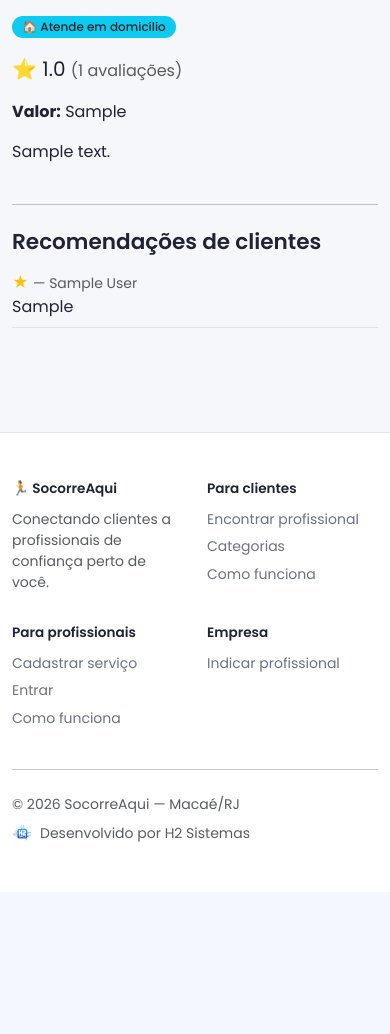
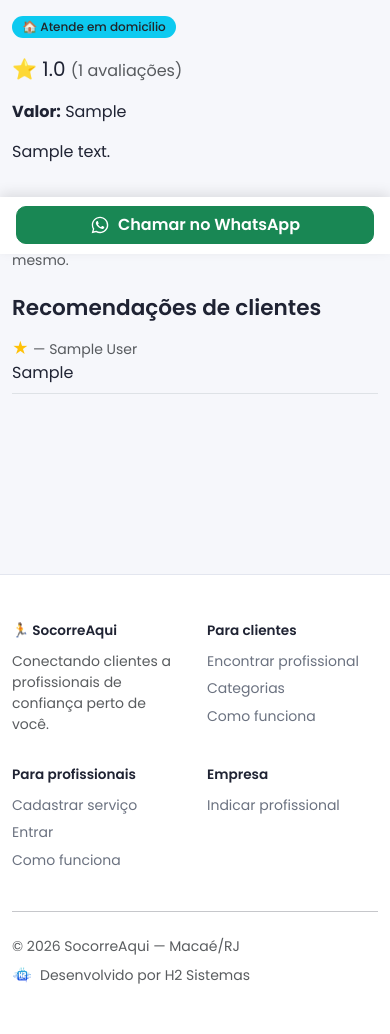
Before and after one commit to hermanoocardoso/servico-cidade, a FastAPI app: page /profissional/1 in a window 390 px wide. Shown: the part 590-1624 px from the top of the page. Before the commit the page ends 1432 px from the top, so only its background shows below. Run offline with FastAPI, Linux system fonts and the light colour scheme; the visitor is signed in with stand-in values (Sample User, id 1); tables that the repository leaves empty hold one stand-in row (values such as "Sample post"); grey boxes marked "Sample" are stand-in pictures; some libraries are stand-ins or nearby versions.

Commit message:
Permite avaliar qualquer profissional (exceto a si mesmo), nao so clientes, e adiciona barra fixa de WhatsApp no mobile
A regra antiga bloqueava qualquer conta do tipo "profissional" de
avaliar QUALQUER pessoa, nao so a si mesma -- um profissional que
contrata outro profissional nao conseguia deixar recomendacao. Agora
a unica restricao real e nao poder se autoavaliar.

Tambem extrai o SVG do WhatsApp (que estava duplicado em 2 lugares)
pra um helper unico, e usa ele numa barra fixa no rodape do celular
dentro do perfil publico, mantendo o CTA principal sempre acessivel.

```diff
--- a/app/main.py
+++ b/app/main.py
@@ -19,6 +19,7 @@ from fastapi import FastAPI, Request, Depends, Form, UploadFile, File
 from fastapi.responses import RedirectResponse
 from fastapi.staticfiles import StaticFiles
 from fastapi.templating import Jinja2Templates
+from markupsafe import Markup
 from starlette.middleware.sessions import SessionMiddleware
 from sqlalchemy.orm import Session
 from sqlalchemy import or_, func
@@ -56,6 +57,30 @@ with open(os.path.join(BASE_DIR, "static", "style.css"), "rb") as _f:
     CSS_VERSION = hashlib.md5(_f.read()).hexdigest()[:8]
 templates.env.globals["css_version"] = CSS_VERSION
 templates.env.globals["ano_atual"] = datetime.now().year
+
+# Ícone do WhatsApp (SVG inline) usado nos botões de contato — evita
+# depender de um pacote de ícones externo pra um único glifo.
+_WHATSAPP_ICON_PATH = (
+    "M12.04 2C6.58 2 2.13 6.45 2.13 11.91c0 1.75.46 3.45 1.32 4.95L2 22l5.25-1.38c1.45.79 3.08 1.21 4.79 "
+    "1.21h.01c5.46 0 9.9-4.45 9.9-9.91C21.95 6.45 17.5 2 12.04 2zm0 18.15h-.01c-1.5 0-2.97-.4-4.25-1.16l-.3-"
+    ".18-3.12.82.83-3.04-.2-.31a8.19 8.19 0 0 1-1.26-4.37c0-4.54 3.7-8.24 8.25-8.24 2.2 0 4.27.86 5.83 2.42a"
+    "8.18 8.18 0 0 1 2.41 5.83c0 4.55-3.7 8.23-8.18 8.23zm4.52-6.16c-.25-.12-1.47-.72-1.7-.81-.23-.08-.4-.12"
+    "-.56.13-.17.25-.64.81-.78.97-.14.17-.29.19-.54.06-.25-.12-1.04-.38-1.98-1.22-.73-.65-1.23-1.46-1.37-1.7"
+    "1-.14-.25-.02-.38.11-.51.11-.11.25-.29.37-.43.12-.14.16-.25.25-.41.08-.17.04-.31-.02-.43-.06-.12-.56-1."
+    "36-.77-1.86-.2-.48-.41-.42-.56-.43h-.48c-.17 0-.43.06-.66.31-.23.25-.86.85-.86 2.07 0 1.22.89 2.4 1.01 "
+    "2.57.12.17 1.75 2.68 4.25 3.75.59.26 1.06.41 1.42.53.6.19 1.14.16 1.57.1.48-.07 1.47-.6 1.68-1.18.21-.5"
+    "8.21-1.08.14-1.18-.06-.1-.23-.16-.48-.28z"
+)
+
+
+def _whatsapp_icon(tamanho: int = 18) -> Markup:
+    return Markup(
+        f'<svg width="{tamanho}" height="{tamanho}" viewBox="0 0 24 24" fill="currentColor" '
+        f'aria-hidden="true"><path d="{_WHATSAPP_ICON_PATH}"/></svg>'
+    )
+
+
+templates.env.globals["whatsapp_icon"] = _whatsapp_icon
 
 # Formatos de foto aceitos (chave = content-type enviado pelo navegador).
 # Usamos a extensão daqui em vez de confiar no nome do arquivo enviado.
@@ -597,8 +622,12 @@ def ver_profissional(
 
     avaliacoes = sorted(perfil.avaliacoes, key=lambda r: r.criado_em, reverse=True)
 
+    # Qualquer pessoa logada pode avaliar, contanto que não seja o próprio
+    # dono do perfil se autoavaliando (cliente ou profissional avaliando
+    # outro profissional são ambos permitidos).
+    pode_avaliar = usuario.id != perfil.usuario_id
     minha_avaliacao = None
-    if usuario and usuario.tipo == "cliente":
+    if pode_avaliar:
         minha_avaliacao = next((r for r in avaliacoes if r.cliente_id == usuario.id), None)
 
     return templates.TemplateResponse(
@@ -609,6 +638,7 @@ def ver_profissional(
             "perfil": perfil,
             "avaliacoes": avaliacoes,
             "minha_avaliacao": minha_avaliacao,
+            "pode_avaliar": pode_avaliar,
         },
     )
 
@@ -622,10 +652,17 @@ def avaliar(
     db: Session = Depends(get_db),
     usuario=Depends(auth.usuario_logado),
 ):
-    # Só clientes avaliam (a tela já esconde o formulário de quem não é
-    # cliente, mas a checagem tem que valer aqui também).
-    if not usuario or usuario.tipo != "cliente":
+    if not usuario:
         return RedirectResponse("/login", status_code=303)
+
+    perfil = db.query(models.ProfessionalProfile).filter(
+        models.ProfessionalProfile.id == profissional_id
+    ).first()
+    # Ninguém pode se autoavaliar — vale tanto pra cliente quanto pra
+    # profissional avaliando outro profissional (a tela já esconde o
+    # formulário nesse caso, mas a checagem tem que valer aqui também).
+    if not perfil or usuario.id == perfil.usuario_id:
+        return RedirectResponse(f"/profissional/{profissional_id}", status_code=303)
 
     estrelas = max(1, min(5, estrelas))  # trava entre 1 e 5
 
--- a/app/static/style.css
+++ b/app/static/style.css
@@ -145,6 +145,23 @@ a.btn:visited {
 .alert-light {
     background-color: #EEF0F7;
     color: var(--cor-texto-suave);
+}
+
+/* Barra fixa de WhatsApp no rodapé da tela, só no mobile — o objetivo
+   principal do perfil (chamar no WhatsApp) fica sempre acessível mesmo
+   depois de rolar a página até as recomendações. */
+.whatsapp-sticky-spacer {
+    height: 76px;
+}
+.whatsapp-sticky-bar {
+    position: fixed;
+    left: 0;
+    right: 0;
+    bottom: 0;
+    z-index: 1030;
+    background: #fff;
+    padding: 0.6rem 1rem calc(0.6rem + env(safe-area-inset-bottom, 0px));
+    box-shadow: 0 -4px 12px rgba(0, 0, 0, 0.1);
 }
 
 /* Card de "deixe sua recomendação" no perfil público — precisa ser bem
--- a/app/templates/index.html
+++ b/app/templates/index.html
@@ -34,7 +34,7 @@
             <div class="d-flex gap-1">
                 <a href="/profissional/{{ p.id }}" class="btn btn-outline-primary btn-sm w-100">Ver perfil</a>
                 <a href="https://wa.me/{{ p.whatsapp_numero }}" target="_blank" rel="noopener" class="btn btn-success btn-sm d-inline-flex align-items-center" title="Chamar no WhatsApp" aria-label="Chamar no WhatsApp">
-                    <svg width="16" height="16" viewBox="0 0 24 24" fill="currentColor" aria-hidden="true"><path d="M12.04 2C6.58 2 2.13 6.45 2.13 11.91c0 1.75.46 3.45 1.32 4.95L2 22l5.25-1.38c1.45.79 3.08 1.21 4.79 1.21h.01c5.46 0 9.9-4.45 9.9-9.91C21.95 6.45 17.5 2 12.04 2zm0 18.15h-.01c-1.5 0-2.97-.4-4.25-1.16l-.3-.18-3.12.82.83-3.04-.2-.31a8.19 8.19 0 0 1-1.26-4.37c0-4.54 3.7-8.24 8.25-8.24 2.2 0 4.27.86 5.83 2.42a8.18 8.18 0 0 1 2.41 5.83c0 4.55-3.7 8.23-8.18 8.23zm4.52-6.16c-.25-.12-1.47-.72-1.7-.81-.23-.08-.4-.12-.56.13-.17.25-.64.81-.78.97-.14.17-.29.19-.54.06-.25-.12-1.04-.38-1.98-1.22-.73-.65-1.23-1.46-1.37-1.71-.14-.25-.02-.38.11-.51.11-.11.25-.29.37-.43.12-.14.16-.25.25-.41.08-.17.04-.31-.02-.43-.06-.12-.56-1.36-.77-1.86-.2-.48-.41-.42-.56-.43h-.48c-.17 0-.43.06-.66.31-.23.25-.86.85-.86 2.07 0 1.22.89 2.4 1.01 2.57.12.17 1.75 2.68 4.25 3.75.59.26 1.06.41 1.42.53.6.19 1.14.16 1.57.1.48-.07 1.47-.6 1.68-1.18.21-.58.21-1.08.14-1.18-.06-.1-.23-.16-.48-.28z"/></svg>
+                    {{ whatsapp_icon(16) }}
                 </a>
             </div>
         </div>
--- a/app/templates/perfil_profissional.html
+++ b/app/templates/perfil_profissional.html
@@ -17,7 +17,7 @@
         <a class="btn btn-success w-100 mb-2 d-inline-flex align-items-center justify-content-center gap-2"
            href="https://wa.me/{{ perfil.whatsapp_numero }}"
            target="_blank" rel="noopener">
-           <svg width="18" height="18" viewBox="0 0 24 24" fill="currentColor" aria-hidden="true"><path d="M12.04 2C6.58 2 2.13 6.45 2.13 11.91c0 1.75.46 3.45 1.32 4.95L2 22l5.25-1.38c1.45.79 3.08 1.21 4.79 1.21h.01c5.46 0 9.9-4.45 9.9-9.91C21.95 6.45 17.5 2 12.04 2zm0 18.15h-.01c-1.5 0-2.97-.4-4.25-1.16l-.3-.18-3.12.82.83-3.04-.2-.31a8.19 8.19 0 0 1-1.26-4.37c0-4.54 3.7-8.24 8.25-8.24 2.2 0 4.27.86 5.83 2.42a8.18 8.18 0 0 1 2.41 5.83c0 4.55-3.7 8.23-8.18 8.23zm4.52-6.16c-.25-.12-1.47-.72-1.7-.81-.23-.08-.4-.12-.56.13-.17.25-.64.81-.78.97-.14.17-.29.19-.54.06-.25-.12-1.04-.38-1.98-1.22-.73-.65-1.23-1.46-1.37-1.71-.14-.25-.02-.38.11-.51.11-.11.25-.29.37-.43.12-.14.16-.25.25-.41.08-.17.04-.31-.02-.43-.06-.12-.56-1.36-.77-1.86-.2-.48-.41-.42-.56-.43h-.48c-.17 0-.43.06-.66.31-.23.25-.86.85-.86 2.07 0 1.22.89 2.4 1.01 2.57.12.17 1.75 2.68 4.25 3.75.59.26 1.06.41 1.42.53.6.19 1.14.16 1.57.1.48-.07 1.47-.6 1.68-1.18.21-.58.21-1.08.14-1.18-.06-.1-.23-.16-.48-.28z"/></svg>
+           {{ whatsapp_icon(18) }}
            Chamar no WhatsApp
         </a>
         <a class="btn btn-outline-secondary w-100" href="tel:{{ perfil.usuario.telefone }}">📞 {{ perfil.usuario.telefone }}</a>
@@ -76,7 +76,7 @@
 
 <hr class="my-4">
 
-{% if usuario and usuario.tipo == "cliente" %}
+{% if usuario and pode_avaliar %}
 <div class="card mb-4 recomendacao-card">
     <div class="card-body">
         <h4 class="mb-1">⭐ Deixe aqui sua recomendação</h4>
@@ -124,6 +124,8 @@
         <a href="/cadastro?tipo=cliente" class="btn btn-outline-primary fw-semibold">Criar conta grátis</a>
     </div>
 </div>
+{% else %}
+<p class="text-muted small mb-4">Esse é o seu perfil — você não pode avaliar a si mesmo.</p>
 {% endif %}
 
 <h4 class="mb-3">Recomendações de clientes</h4>
@@ -138,4 +140,13 @@
 {% else %}
     <p class="text-muted">Nenhuma recomendação ainda. Seja o primeiro a avaliar!</p>
 {% endif %}
+
+<div class="whatsapp-sticky-spacer d-md-none"></div>
+<div class="whatsapp-sticky-bar d-md-none">
+    <a href="https://wa.me/{{ perfil.whatsapp_numero }}" target="_blank" rel="noopener"
+       class="btn btn-success w-100 d-inline-flex align-items-center justify-content-center gap-2 fw-semibold">
+        {{ whatsapp_icon(20) }}
+        Chamar no WhatsApp
+    </a>
+</div>
 {% endblock %}
```
